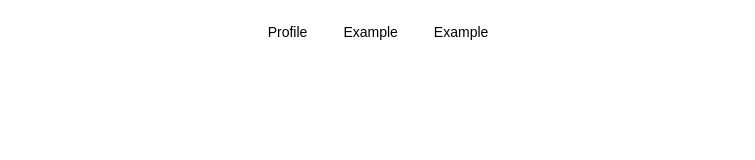
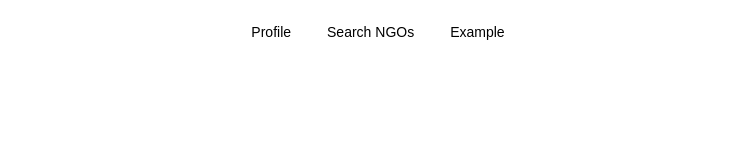
Before and after one commit to Truly-Depressed-Developers/MatchCare, a Next.js app: page / in a window 1280 px wide. Shown: the top 160 px of the page, without its empty margins (262-1017 px from the left). Built offline with nearby package versions, Linux system fonts and the light colour scheme.

Commit message:
Nav Fixes

```diff
--- a/src/components/Nav.tsx
+++ b/src/components/Nav.tsx
@@ -2,7 +2,12 @@
 
 import * as React from "react";
 import { Menu } from "lucide-react";
-import { Sheet, SheetContent, SheetTrigger } from "@/components/ui/sheet";
+import {
+  Sheet,
+  SheetClose,
+  SheetContent,
+  SheetTrigger,
+} from "@/components/ui/sheet";
 import { cn } from "@/lib/utils";
 import {
   NavigationMenu,
@@ -37,9 +42,9 @@ const DesktopMenu = () => {
             </Link>
           </NavigationMenuItem>
           <NavigationMenuItem>
-            <Link href="/example" legacyBehavior passHref>
+            <Link href="/search" legacyBehavior passHref>
               <NavigationMenuLink className={navigationMenuTriggerStyle()}>
-                Example
+                Search NGOs
               </NavigationMenuLink>
             </Link>
           </NavigationMenuItem>
@@ -66,13 +71,19 @@ const MobileMenu = () => {
         <SheetContent>
           <div className="flex min-h-screen flex-col items-center justify-center space-y-4 text-xl">
             <div>
-              <Link href="/profile/1">Profile</Link>
+              <SheetClose asChild>
+                <Link href="/profile/1">Profile</Link>
+              </SheetClose>
             </div>
             <div>
-              <Link href="/example">Example</Link>
+              <SheetClose asChild>
+                <Link href="/search">Search NGOs</Link>
+              </SheetClose>
             </div>
             <div>
-              <Link href="/example">Example</Link>
+              <SheetClose asChild>
+                <Link href="/example">Example</Link>
+              </SheetClose>
             </div>
           </div>
         </SheetContent>
```
